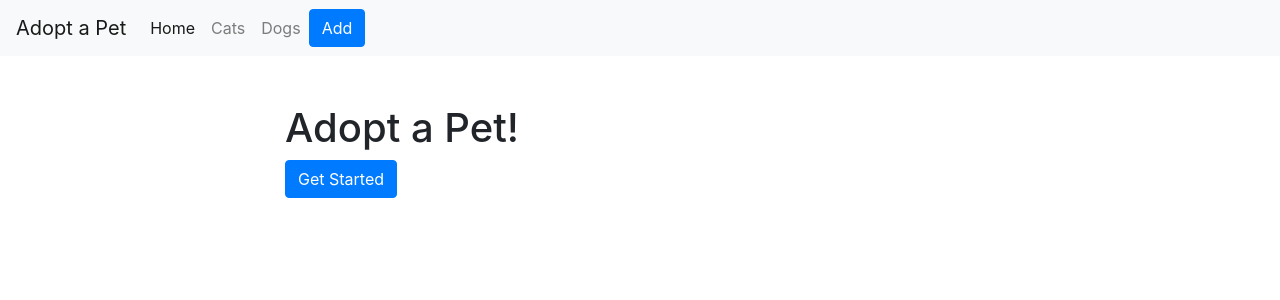
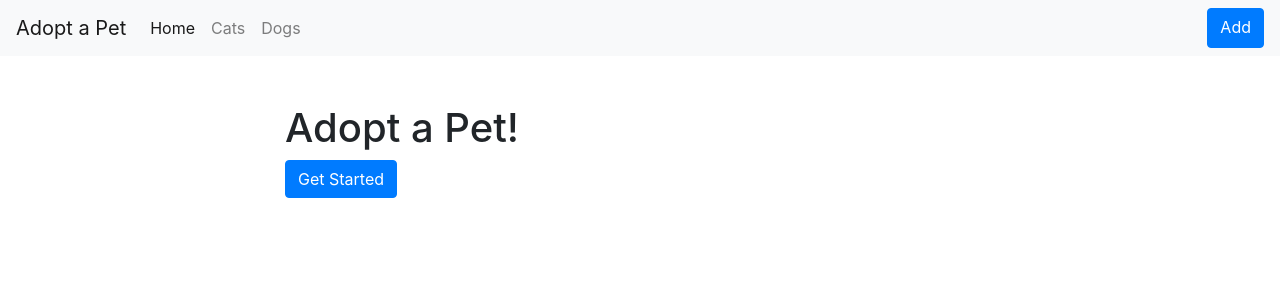
Before and after one commit to gwenf/vue3_petstore, a Vue app: page / in a window 1280 px wide. Shown: the top 300 px of the page. Built offline with nearby package versions, Linux system fonts and the light colour scheme.

Commit message:
"Add" button on right
Use `flex-fill` to make the nav fill the navbar-collapse

`ml-auto` to put a margin on the left side of the add button

See this MDN article:
https://developer.mozilla.org/en-US/docs/Web/CSS/CSS_Box_Alignment/Box_Alignment_in_Flexbox#Alignment_and_auto_margins

```diff
--- a/src/components/TopNav.vue
+++ b/src/components/TopNav.vue
@@ -5,14 +5,12 @@
       <span class="navbar-toggler-icon"></span>
     </button>
     <div class="collapse navbar-collapse" id="navbarNavAltMarkup">
-      <div class="navbar-nav">
+      <div class="navbar-nav flex-fill">
         <router-link class="nav-link active" :to="{ path: '/' }">Home <span class="sr-only">(current)</span></router-link>
         <router-link class="nav-link" :to="{ path: '/pets/cats' }">Cats</router-link>
         <router-link class="nav-link" :to="{ path: '/pets/dogs' }">Dogs</router-link>
 
-        <form class="form-inline my-2 my-lg-0">
-          <router-link class="btn btn-primary" :to="{ path: '/add' }">Add</router-link>
-        </form>
+        <router-link class="btn btn-primary ml-auto" :to="{ path: '/add' }">Add</router-link>
       </div>
     </div>
   </nav>
```
